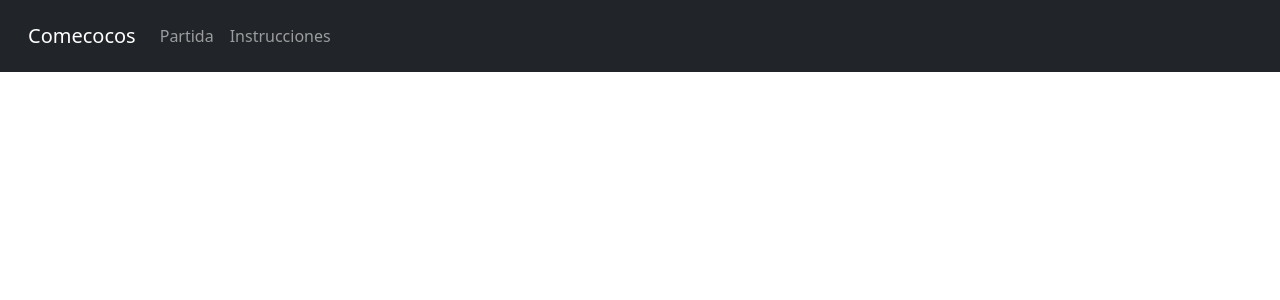
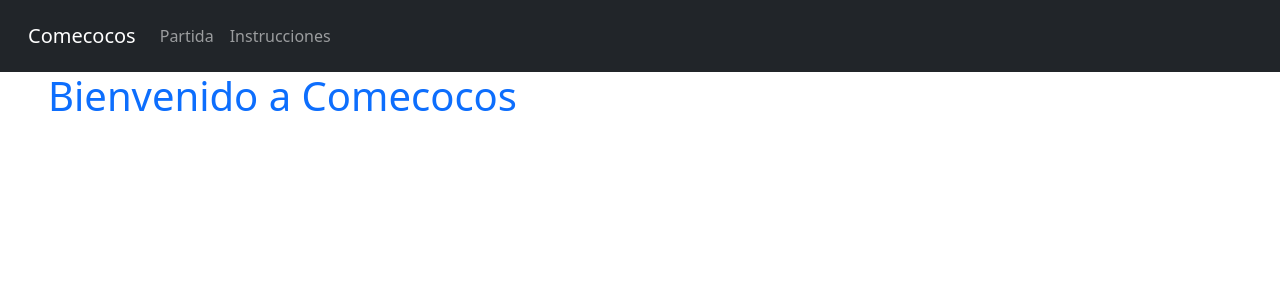
Before and after one commit to lxstik/M6-examen-UF2, a React (Vite) app: page / in a window 1280 px wide. Shown: the top 300 px of the page. Built offline with nearby package versions, Linux system fonts and the light colour scheme.

Commit message:
vista Home

```diff
--- a/src/App.jsx
+++ b/src/App.jsx
@@ -9,7 +9,7 @@ function App() {
       <Router>
         <nav className="navbar navbar-expand-lg navbar-dark bg-dark fixed-top w-100 p-3">
           <div className="container-fluid">
-            <Link className="navbar-brand" to="/Home">Comecocos</Link>
+            <Link className="navbar-brand" to="/">Comecocos</Link>
             <button
               className="navbar-toggler"
               type="button"
@@ -36,10 +36,11 @@ function App() {
 
         <div className="container mt-4" style={{ padding: 0 }}>
           <Routes>
-            <Route path="/Home" element={<Home />} />
+            <Route path="/" element={<Home />} />
             <Route path="/Partida" element={<Partida />} />
             <Route path="/Instrucciones" element={<Instrucciones />} />
           </Routes>
+
         </div>
       </Router>
     </>
--- a/src/views/Home.jsx
+++ b/src/views/Home.jsx
@@ -1,7 +1,9 @@
-export default function Home(){
-    return(
-        <>
-        <h1>Inicio</h1>
-        </>
-    )
-}
+export default function Home() {
+    return (
+      <div className="d-flex  vh-100">
+        <div className="text-center p-5">
+          <h1 className="text-primary justify-content-center align-items-center">Bienvenido a Comecocos</h1>
+        </div>
+      </div>
+    );
+  }
```
